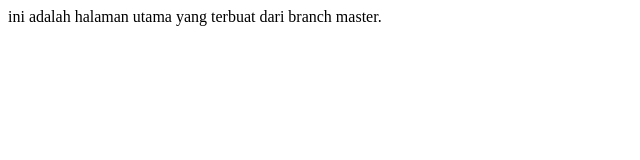
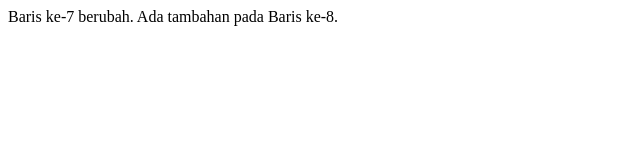
Before and after one commit to ariffun-tech/ProjectWEB, a plain HTML site: page index.html in a window 1280 px wide. Shown: the full height of the page, 0-640 px from the left. Drawn offline with Linux system fonts and the light colour scheme.

Commit message:
melakukan perubahan pada index.html

```diff
--- a/index.html
+++ b/index.html
@@ -4,7 +4,8 @@
     </head>
     <body>
         <hi>
-            ini adalah halaman utama yang terbuat dari branch master.
+            Baris ke-7 berubah.
+            Ada tambahan pada Baris ke-8.
         </hi>
     </body>
 </html>
```
